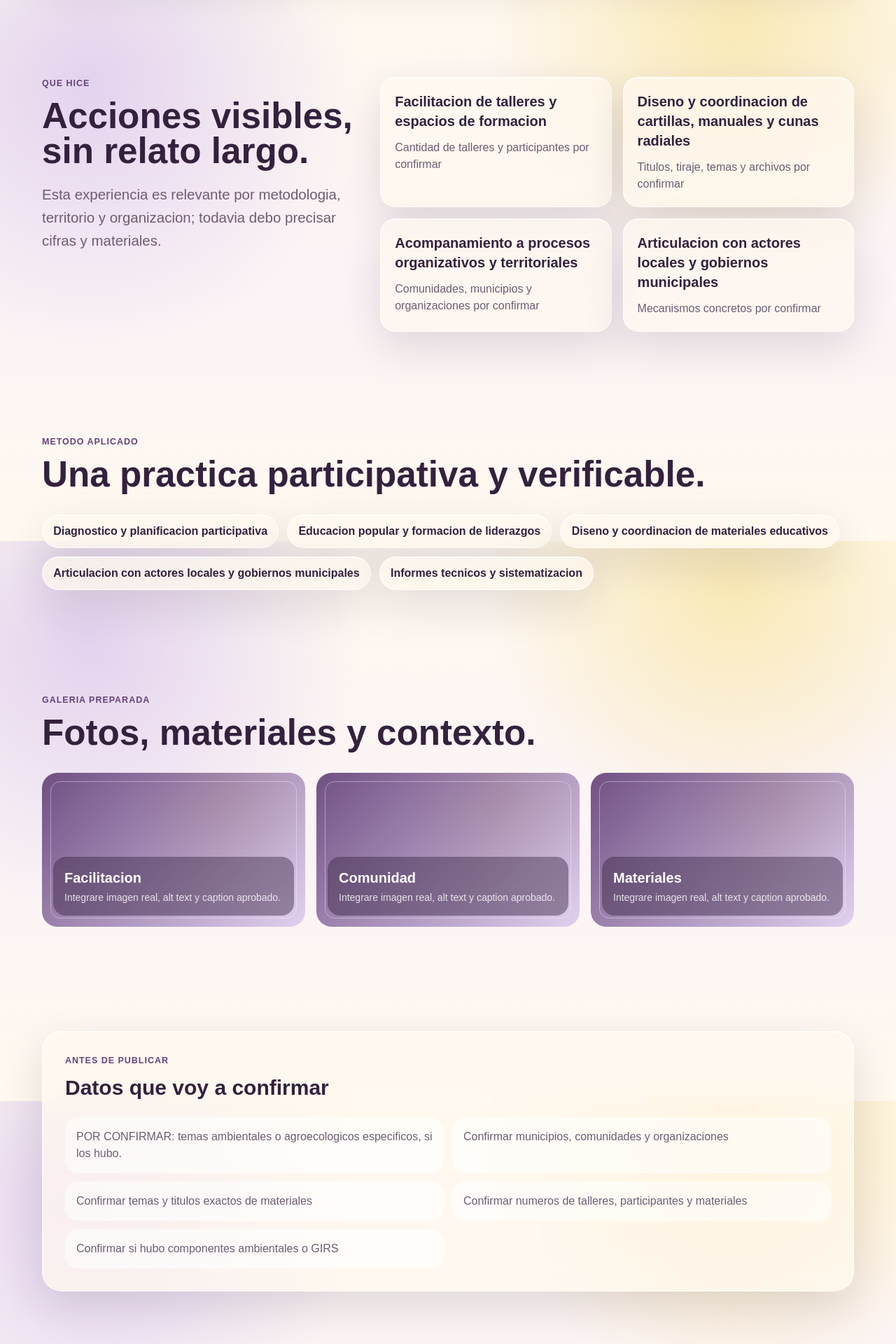
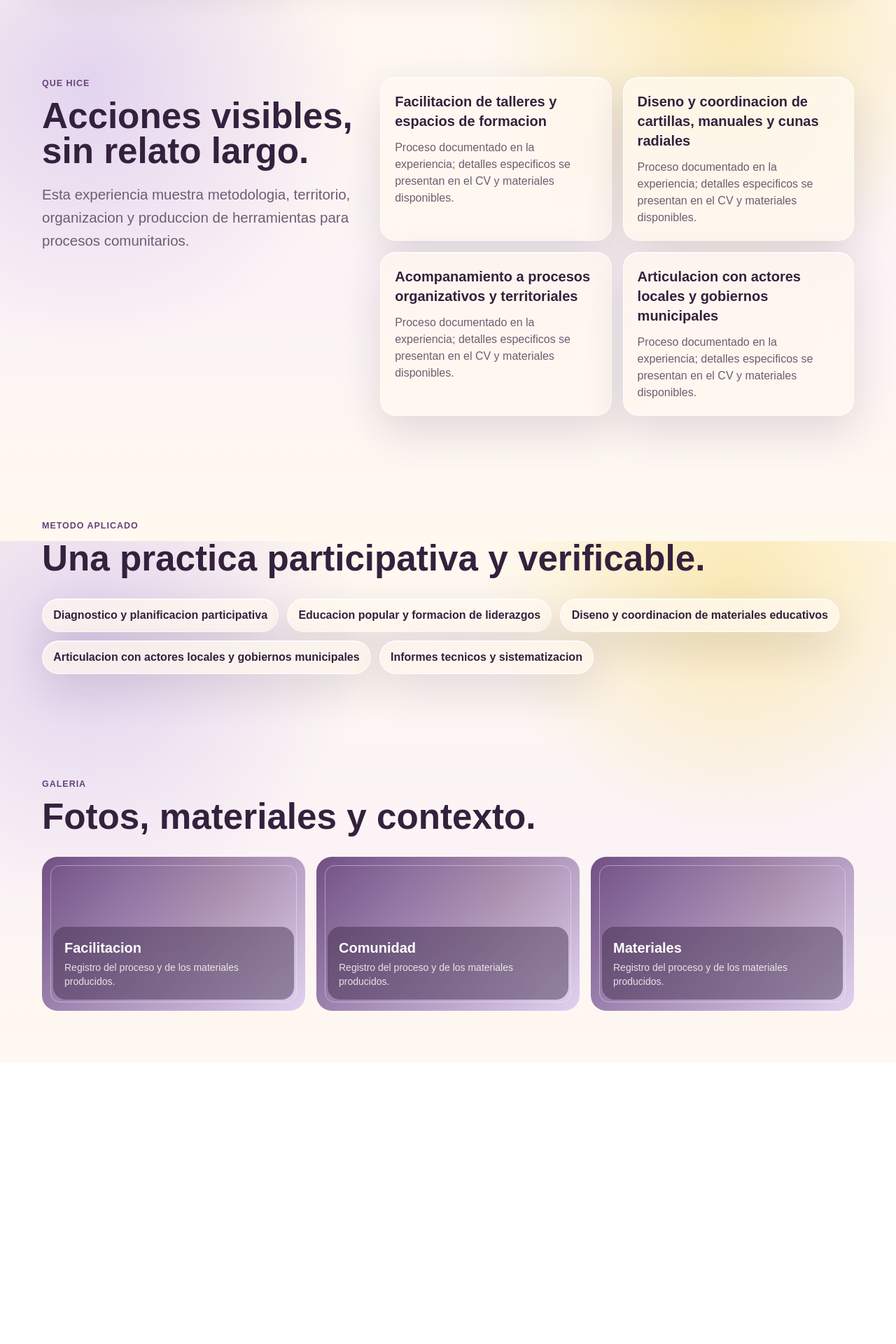
Before and after one commit to gustavomarinovando/jimena-portfolio, a Next.js app: page /casos/cipca-2021-2023 in a window 1280 px wide. Shown: the part 827-2747 px from the top of the page at 70% size. After the commit the page ends 2345 px from the top, so only its background shows below. Built offline with nearby package versions, Linux system fonts and the light colour scheme.

Commit message:
Polish public portfolio copy

```diff
--- a/src/app/casos/CaseReport.tsx
+++ b/src/app/casos/CaseReport.tsx
@@ -31,9 +31,9 @@ export function CaseReport({ data }: { data: CaseData }) {
           <div className="evidence-surface min-h-[360px] p-5">
             <div className="photo-slot min-h-[320px]">
               <div className="photo-caption">
-                <p className="text-xs font-black uppercase tracking-normal text-[var(--color-sun)]">Evidencia por integrar</p>
+                <p className="text-xs font-black uppercase tracking-normal text-[var(--color-sun)]">Trabajo en campo</p>
                 <h2 className="text-2xl font-black">{storyTitle(data.id)}</h2>
-                <p className="mt-2 text-sm text-white/82">Aqui integrare fotografia real con metadata y permisos.</p>
+                <p className="mt-2 text-sm text-white/82">Facilitacion, acompanamiento y materiales en contexto.</p>
               </div>
             </div>
           </div>
@@ -45,7 +45,7 @@ export function CaseReport({ data }: { data: CaseData }) {
           <div className="wrap grid gap-5 md:grid-cols-3">
             <Fact title="Rol" body={data.role} />
             <Fact title="Audiencias" body={data.audience.slice(0, 3).join(", ")} />
-            <Fact title="Estado" body={data.evidence_status === "PARTIAL" ? "Evidencia parcial" : data.evidence_status} />
+            <Fact title="Archivo" body={data.evidence_status === "PARTIAL" ? "En documentacion" : "Documentado"} />
           </div>
         </section>
 
@@ -60,7 +60,7 @@ export function CaseReport({ data }: { data: CaseData }) {
               {data.activities.slice(0, 4).map((activity) => (
                 <article key={activity.description} className="glass lift rounded-[22px] p-5">
                   <h3 className="text-xl font-black text-[var(--color-plum)]">{activity.description}</h3>
-                  <p className="mt-3 text-[var(--color-muted)]">{activity.output}</p>
+                    <p className="mt-3 text-[var(--color-muted)]">{publicOutput(activity.output)}</p>
                 </article>
               ))}
             </div>
@@ -81,28 +81,16 @@ export function CaseReport({ data }: { data: CaseData }) {
 
         <section className="section pt-6" aria-labelledby="gallery-title">
           <div className="wrap">
-            <p className="eyebrow">Galeria preparada</p>
+            <p className="eyebrow">Galeria</p>
             <h2 id="gallery-title" className="section-title mt-3">Fotos, materiales y contexto.</h2>
             <div className="mt-8 grid gap-4 lg:grid-cols-3">
               {["Facilitacion", "Comunidad", "Materiales"].map((title) => (
                 <article key={title} className="photo-slot min-h-[280px]">
                   <div className="photo-caption">
                     <h3 className="text-xl font-black">{title}</h3>
-                    <p className="mt-1 text-sm text-white/82">Integrare imagen real, alt text y caption aprobado.</p>
+                    <p className="mt-1 text-sm text-white/82">Registro del proceso y de los materiales producidos.</p>
                   </div>
                 </article>
-              ))}
-            </div>
-          </div>
-        </section>
-
-        <section className="section pt-6" aria-labelledby="pending-title">
-          <div className="wrap glass rounded-[28px] p-6 sm:p-8">
-            <p className="eyebrow">Antes de publicar</p>
-            <h2 id="pending-title" className="mt-3 text-3xl font-black text-[var(--color-plum)]">Datos que voy a confirmar</h2>
-            <div className="mt-6 grid gap-3 md:grid-cols-2">
-              {[data.environmental_topics, ...data.content_todos.slice(0, 5)].map((item) => (
-                <p key={item} className="rounded-[18px] bg-white/55 p-4 text-[var(--color-muted)]">{item}</p>
               ))}
             </div>
           </div>
@@ -129,11 +117,19 @@ function storyTitle(id: string) {
 }
 
 function boundaryText(id: string) {
-  if (id.includes("indicep")) return "Menciono medio ambiente en mi CV; todavia debo precisar los temas exactos para publicarlos con mas fuerza.";
-  if (id.includes("mendieta")) return "Mi experiencia ambiental familiar aparece en el CV actualizado; aun debo sumar fotos, materiales y numeros.";
-  return "Esta experiencia es relevante por metodologia, territorio y organizacion; todavia debo precisar cifras y materiales.";
+  if (id.includes("indicep")) return "Esta experiencia conecta educacion comunitaria, territorio y temas ambientales desde una practica participativa.";
+  if (id.includes("mendieta")) return "Acompane a familias en procesos de vivienda social, cuidado cotidiano del entorno y uso responsable de servicios basicos.";
+  return "Esta experiencia muestra metodologia, territorio, organizacion y produccion de herramientas para procesos comunitarios.";
 }
 
 function shortContext(context: string) {
   return context.length > 150 ? `${context.slice(0, 147)}...` : context;
 }
+
+function publicOutput(output: string) {
+  if (/por confirmar|pendiente/i.test(output)) {
+    return "Proceso documentado en la experiencia; detalles especificos se presentan en el CV y materiales disponibles.";
+  }
+
+  return output;
+}
--- a/src/app/layout.tsx
+++ b/src/app/layout.tsx
@@ -4,7 +4,7 @@ import "./globals.css";
 export const metadata: Metadata = {
   title: "Jimena Ovando Morales | Portafolio profesional",
   description:
-    "Portafolio visual de evidencia sobre educacion popular, participacion comunitaria y comunicacion social.",
+    "Portafolio profesional sobre educacion popular, participacion comunitaria y comunicacion social.",
 };
 
 export default function RootLayout({
--- a/src/app/materiales/page.tsx
+++ b/src/app/materiales/page.tsx
@@ -46,7 +46,7 @@ export default function MaterialesPage() {
                 <h2 className="relative z-10 mt-28 max-w-[75%] text-2xl font-black text-[var(--color-plum)]">{item.title}</h2>
                 <p className="relative z-10 mt-4 text-[var(--color-muted)]">{item.description}</p>
                 <p className="relative z-10 mt-5 inline-flex rounded-full bg-[var(--color-lavender)] px-3 py-2 text-sm font-black text-[var(--color-plum)]">
-                  Archivo por integrar
+                  Material de trabajo
                 </p>
               </article>
             ))}
--- a/src/data/materiales.json
+++ b/src/data/materiales.json
@@ -1,8 +1,8 @@
 [
   {
-    "id": "cartilla-pendiente-1",
+    "id": "cartilla-principal-1",
     "type": "publicacion",
-    "title": "Publicacion o cartilla principal por integrar",
+    "title": "Publicacion o cartilla principal",
     "experience": "CIPCA 2021-23",
     "description": "Pieza principal para presentar un libro, cartilla o banner educativo con portada, contexto y rol.",
     "pdfPath": "",
@@ -10,9 +10,9 @@
     "thumbnail": null
   },
   {
-    "id": "manual-pendiente-1",
+    "id": "manual-fortalecimiento-1",
     "type": "manual",
-    "title": "Manual de fortalecimiento por confirmar",
+    "title": "Manual de fortalecimiento",
     "experience": "CIPCA 2021-23",
     "description": "Manual o guia de diagnostico, planificacion organizativa o formacion comunitaria.",
     "pdfPath": "",
@@ -20,9 +20,9 @@
     "thumbnail": null
   },
   {
-    "id": "cuna-pendiente-1",
+    "id": "cuna-radial-1",
     "type": "cuna",
-    "title": "Guion de cuna radial por confirmar",
+    "title": "Guion de cuna radial",
     "experience": "CIPCA 2021-23",
     "description": "Guion o audio radial para explicar mensajes comunitarios en lenguaje accesible.",
     "pdfPath": "",
@@ -30,9 +30,9 @@
     "thumbnail": null
   },
   {
-    "id": "guia-pendiente-1",
+    "id": "guia-metodologica-1",
     "type": "guia",
-    "title": "Guia metodologica por confirmar",
+    "title": "Guia metodologica",
     "experience": "INDICEP 2013-15",
     "description": "Guia metodologica para diagnostico participativo, facilitacion o replica.",
     "pdfPath": "",
@@ -40,9 +40,9 @@
     "thumbnail": null
   },
   {
-    "id": "sistematizacion-pendiente-1",
+    "id": "sistematizacion-1",
     "type": "sistematizacion",
-    "title": "Sistematizacion por confirmar",
+    "title": "Sistematizacion de procesos",
     "experience": "CIPCA 2015-16",
     "description": "Sistematizacion o documento de aprendizaje para revisar procesos y resultados.",
     "pdfPath": "",
```
Also changed, not shown: src/app/page.tsx (+9 -9 lines).
